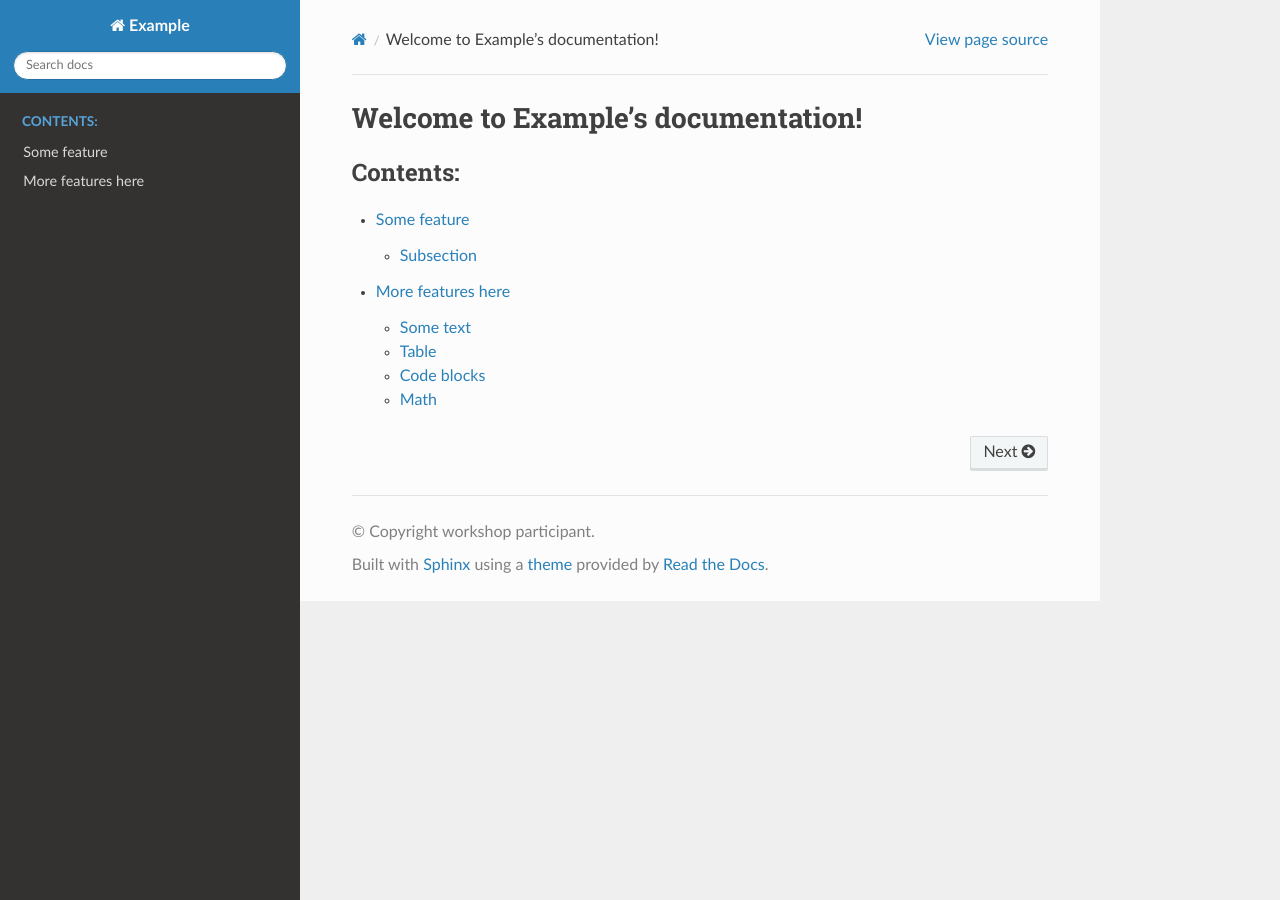
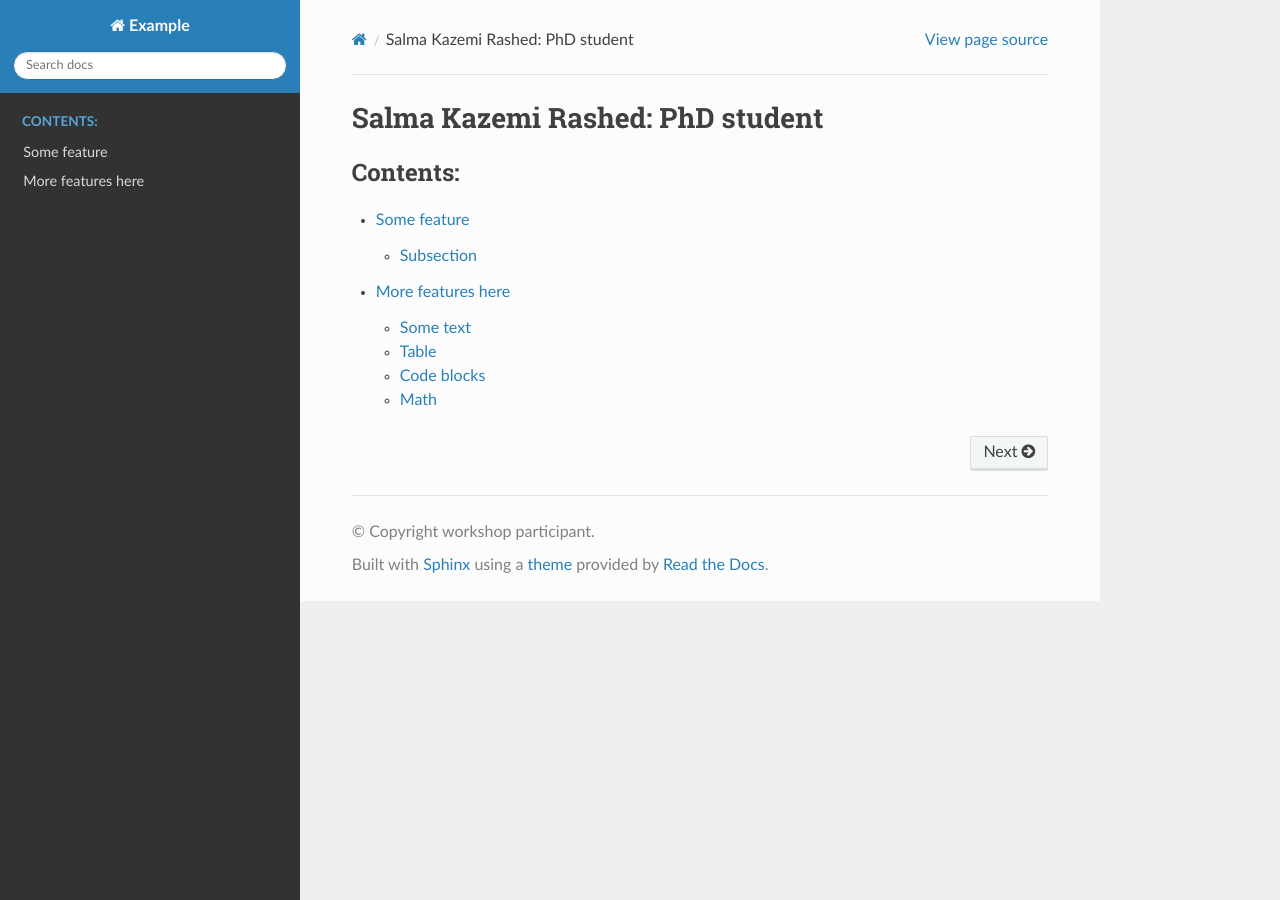
Before and after one commit to SalmaKazemiRashed/ImSalmaKRashed, a Sphinx documentation site: the page built from doc/index.rst, in a window 1280 px wide. Built offline with Sphinx 7.4.7 and the Read the Docs theme 2.0.0, drawn with Linux system fonts in a browser that asks for light colours.

Commit message:
update index.rst

```diff
--- a/doc/index.rst
+++ b/doc/index.rst
@@ -1,9 +1,8 @@
-.. Example documentation master file, created by
-   sphinx-quickstart on Sat Sep 23 20:35:12 2023.
-   You can adapt this file completely to your liking, but it should at least
-   contain the root `toctree` directive.
+.. Personal Github page, created by
+   sphinx-quickstart on September 2024.
 
-Welcome to Example's documentation!
+
+Salma Kazemi Rashed: PhD student
 ===================================
 
 .. toctree::
```
